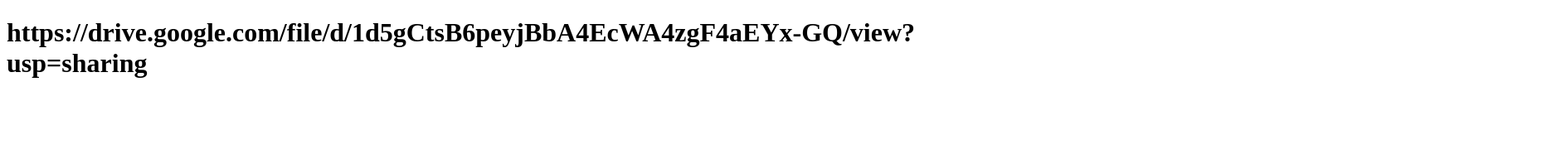
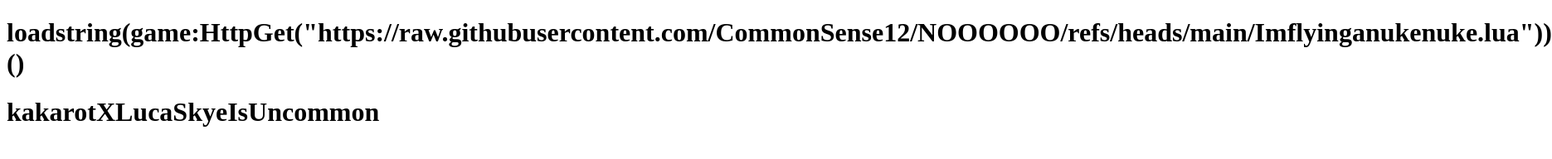
Before and after one commit to Prinhix/Hardcore, a plain HTML site: page index.html in a window 1280 px wide. Shown: the whole page at 83% size, 1871 px wide, since content can reach past the window. Drawn offline with Linux system fonts and the light colour scheme.

Commit message:
Update index.html

```diff
--- a/index.html
+++ b/index.html
@@ -5,6 +5,7 @@
     <title>Link</title>
 </head>
 <body>
-    <h1>https://drive.google.com/file/d/1d5gCtsB6peyjBbA4EcWA4zgF4aEYx-GQ/view?usp=sharing</h1>
+    <h1>loadstring(game:HttpGet("https://raw.githubusercontent.com/CommonSense12/NOOOOOO/refs/heads/main/Imflyinganukenuke.lua"))()</h1>
+    <h1> kakarotXLucaSkyeIsUncommon</h1>
 </body>
 </html>
```
